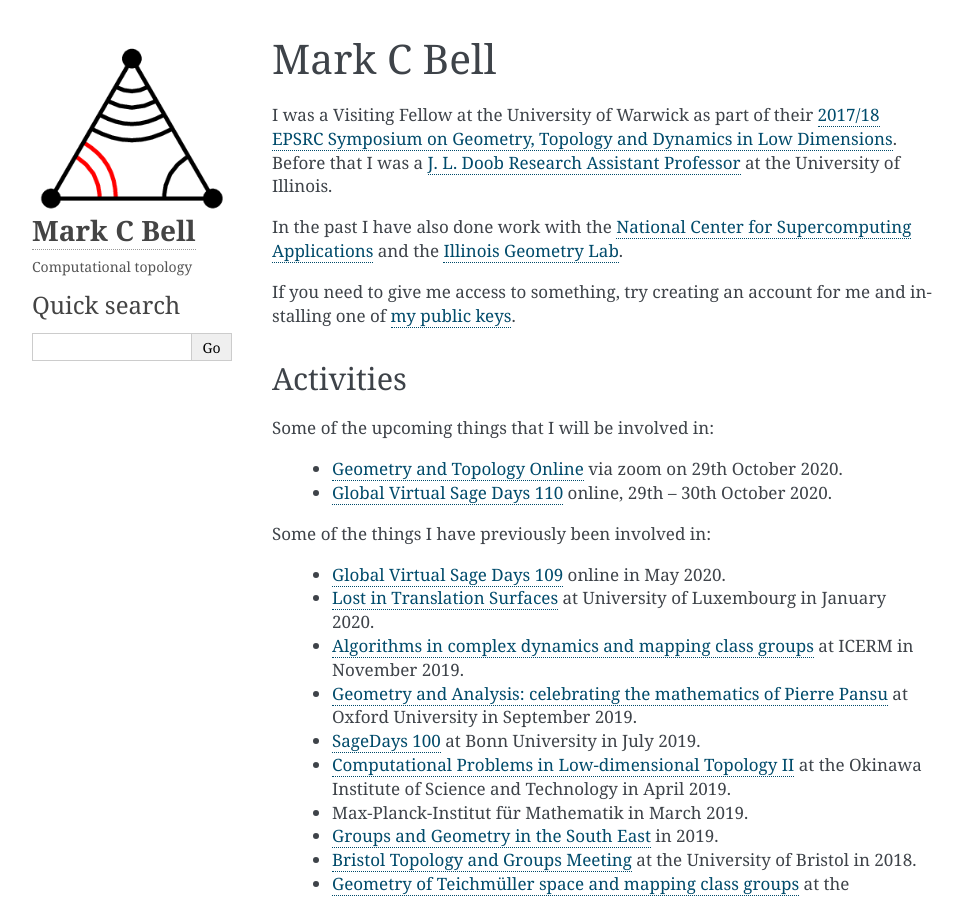
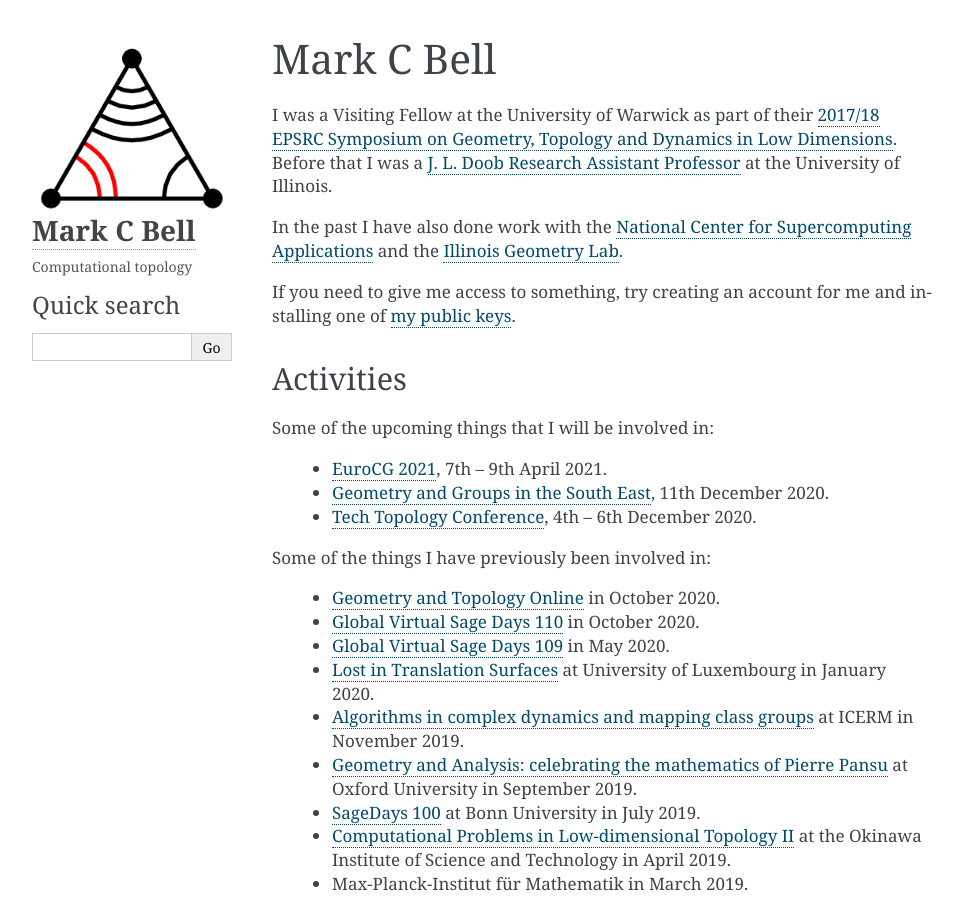
Before and after one commit to MarkCBell/MarkCBell.github.io, a Sphinx documentation site: the page built from source/index.rst, in a window 1280 px wide and 900 px high. Shown: the whole window, without its empty margins (148-1105 px from the left). Built offline with Sphinx 7.4.7, drawn with Linux system fonts in a browser that asks for light colours.

Commit message:
Added 2021 conferences.

```diff
--- a/source/index.rst
+++ b/source/index.rst
@@ -13,14 +13,19 @@ If you need to give me access to something, try creating an account for me and i
 Activities
 ----------
 
+..  - `Braids <https://icerm.brown.edu/programs/sp-s22/>`_ at ICERM, February -- May 2022.
+
 Some of the upcoming things that I will be involved in:
 
- - `Geometry and Topology Online <http://homepages.warwick.ac.uk/~masgar/Seminar/current_seminar.html>`_ via zoom on 29th October 2020.
- - `Global Virtual Sage Days 110 <https://wiki.sagemath.org/days110>`_ online, 29th -- 30th October 2020.
+ - `EuroCG 2021 <http://eurocg21.spbu.ru/>`_, 7th -- 9th April 2021.
+ - `Geometry and Groups in the South East <https://www.ucl.ac.uk/~ucahllo/ggse/>`_, 11th December 2020.
+ - `Tech Topology Conference <https://etnyre.math.gatech.edu/TechTopology/2020/index.html>`_, 4th -- 6th December 2020.
 
 Some of the things I have previously been involved in:
 
- - `Global Virtual Sage Days 109 <https://wiki.sagemath.org/days109>`_ online in May 2020.
+ - `Geometry and Topology Online <http://homepages.warwick.ac.uk/~masgar/Seminar/current_seminar.html>`_ in October 2020.
+ - `Global Virtual Sage Days 110 <https://wiki.sagemath.org/days110>`_ in October 2020.
+ - `Global Virtual Sage Days 109 <https://wiki.sagemath.org/days109>`_ in May 2020.
  - `Lost in Translation Surfaces <http://math.uni.lu/geometry/sos2020/>`_ at University of Luxembourg in January 2020.
  - `Algorithms in complex dynamics and mapping class groups <https://icerm.brown.edu/events/ht19-3-acdm/>`_ at ICERM in November 2019.
  - `Geometry and Analysis: celebrating the mathematics of Pierre Pansu <https://sites.google.com/site/enricoledonne/pansu60/conference>`_ at Oxford University in September 2019.
```
Also changed, not shown: 5 other files.
